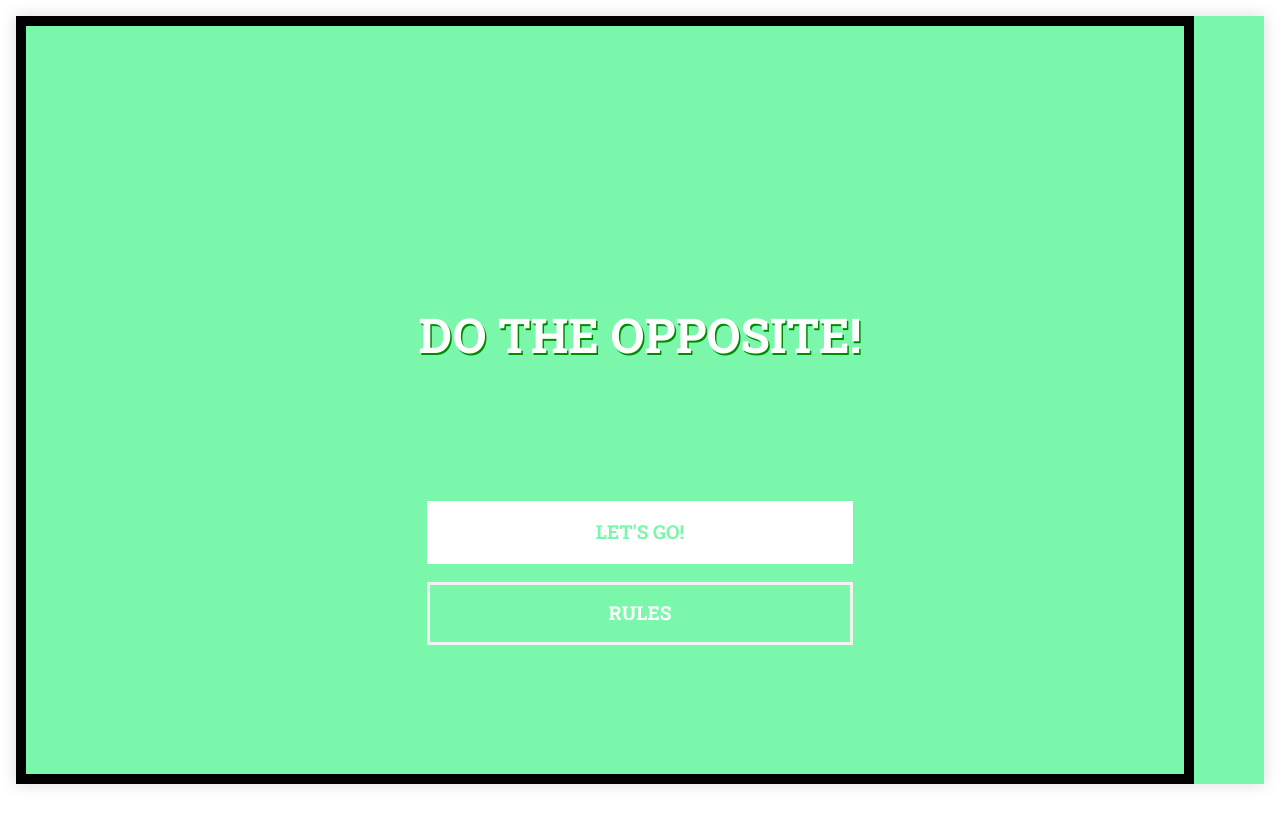
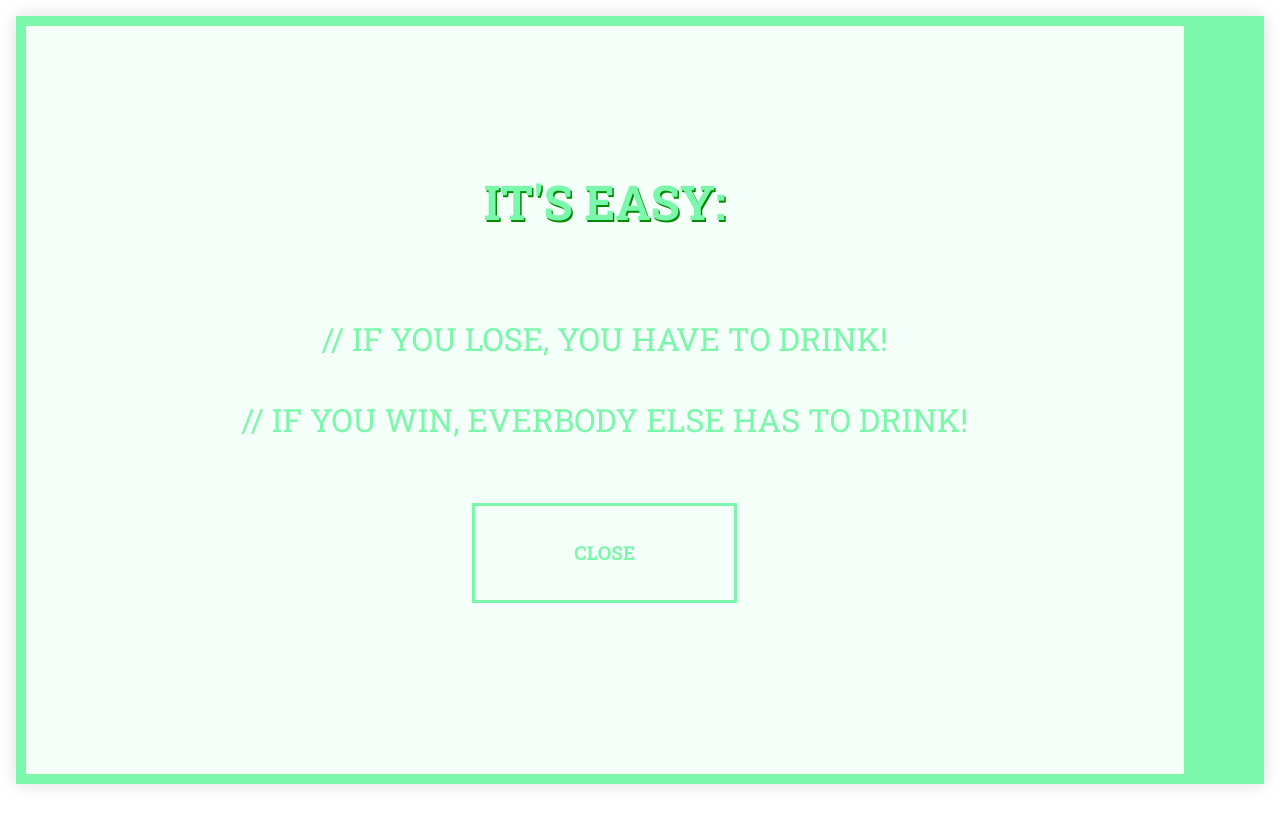
Before and after one commit to dlasch089/do-not-drink-game, a plain HTML site: page index.html in a window 1280 px wide. Both pictures are taken after a click on the button "RULES". Drawn offline with nearby package versions, Linux system fonts and the light colour scheme.

Commit message:
added rules with fadeIn and fadeOut

```diff
--- a/css/main.css
+++ b/css/main.css
@@ -19,6 +19,7 @@ body {
   box-shadow: 0em 0em 1em #DCDCDC;
   margin: 1em;
   background-color: #7bf7ab;
+  animation: fadeIn 1s;
 }
 
 button {
@@ -68,13 +69,28 @@ h1 {
 .pop-up {
   width: 92%;
   position: absolute;
-  color: black;
-  border: solid 10px black;
+  background-color: #f5fffa;
+  color: #7bf7ab;
+  border: solid 10px #7bf7ab;
   display: flex;
-  justify-content: center;
+  flex-direction: column;
+  height: 96vh;
+  padding: 10%;
+  font-size: 2rem;
+  animation: fadein 0.5s;
+  justify-content: space-around;
   align-items: center;
-  align-self: center;
-  height: 96vh;
+  opacity: 1;
+  -webkit-transition: opacity 500ms linear;
+  transition: opacity 500ms linear;
+}
+
+#close-btn {
+  background: transparent;
+  border-color: #7bf7ab;
+  color: #7bf7ab;
+  border-style: solid;
+  border-width: 3px;
 }
 
 .getReady {
@@ -175,7 +191,7 @@ header, footer, main {
 #div-around {
   display: flex;
   flex-direction: column;
-  animation: fadein 2s;
+  animation: fadein 1s;
 }
 
 /* ---- Start the big Screen Design ---- */
--- a/js/game.js
+++ b/js/game.js
@@ -35,10 +35,29 @@ function CreateGame()  {
 }
 
 CreateGame.prototype.rules = function() {
-  console.log('Rules are easy!')
   var popUp = document.createElement('div');
   popUp.setAttribute('class', 'pop-up');
   this.container.insertBefore(popUp, this.header);
+  var rulesHeadline = document.createElement('h1');
+  rulesHeadline.innerHTML = "It's easy:".toUpperCase();
+  popUp.appendChild(rulesHeadline);
+  var rulesWin = document.createElement('p');
+  rulesWin.innerHTML = "// if you lose, you have to drink!".toUpperCase();
+  popUp.appendChild(rulesWin);
+  var rulesLose = document.createElement('p');
+  rulesLose.innerHTML = "// If you win, everbody else has to drink!".toUpperCase();
+  popUp.appendChild(rulesLose);
+  var closeButton = document.createElement('button');
+  closeButton.innerHTML = "close".toUpperCase();
+  closeButton.setAttribute('class', 'button');
+  closeButton.setAttribute('id', 'close-btn');
+  popUp.appendChild(closeButton);
+  closeButton.addEventListener('click', function() {
+    popUp.style.opacity = '0';
+    setTimeout(function() {
+      popUp.remove();
+    }, 500);
+  });
 };
 
 CreateGame.prototype.startScreen = function() {
```
